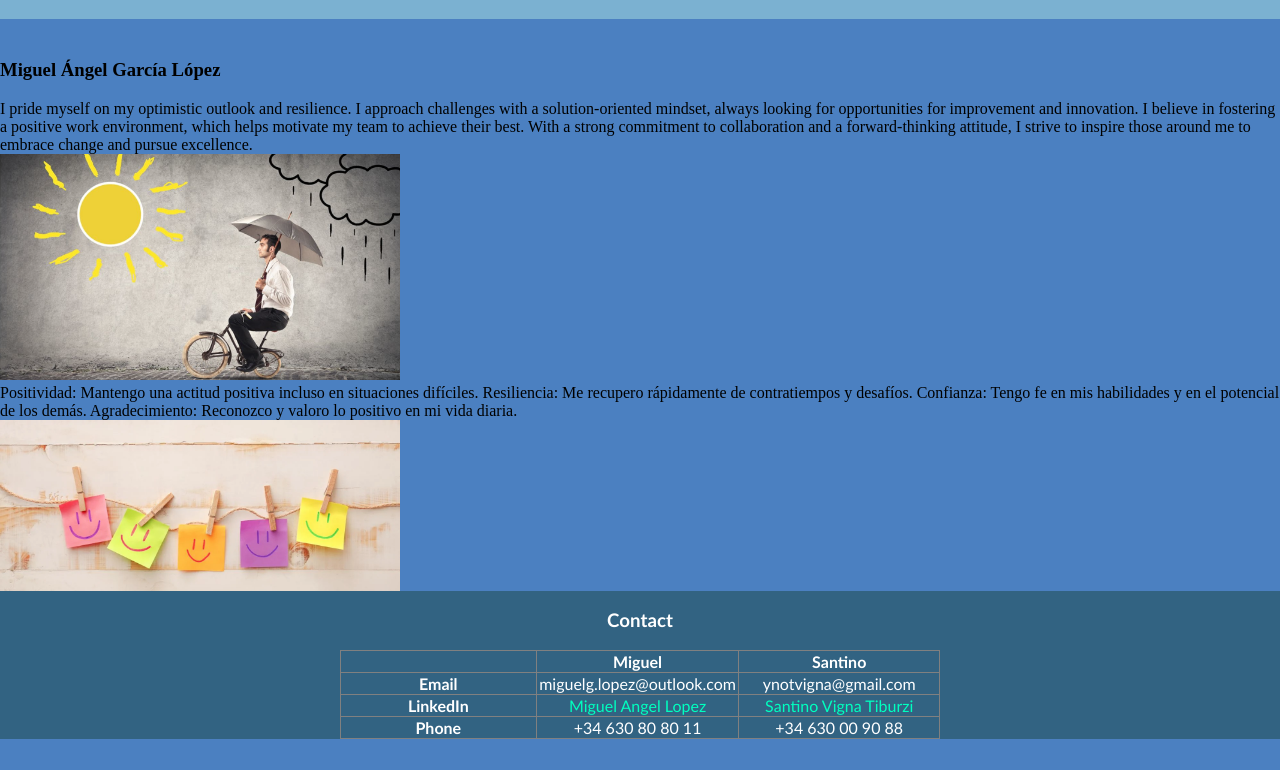
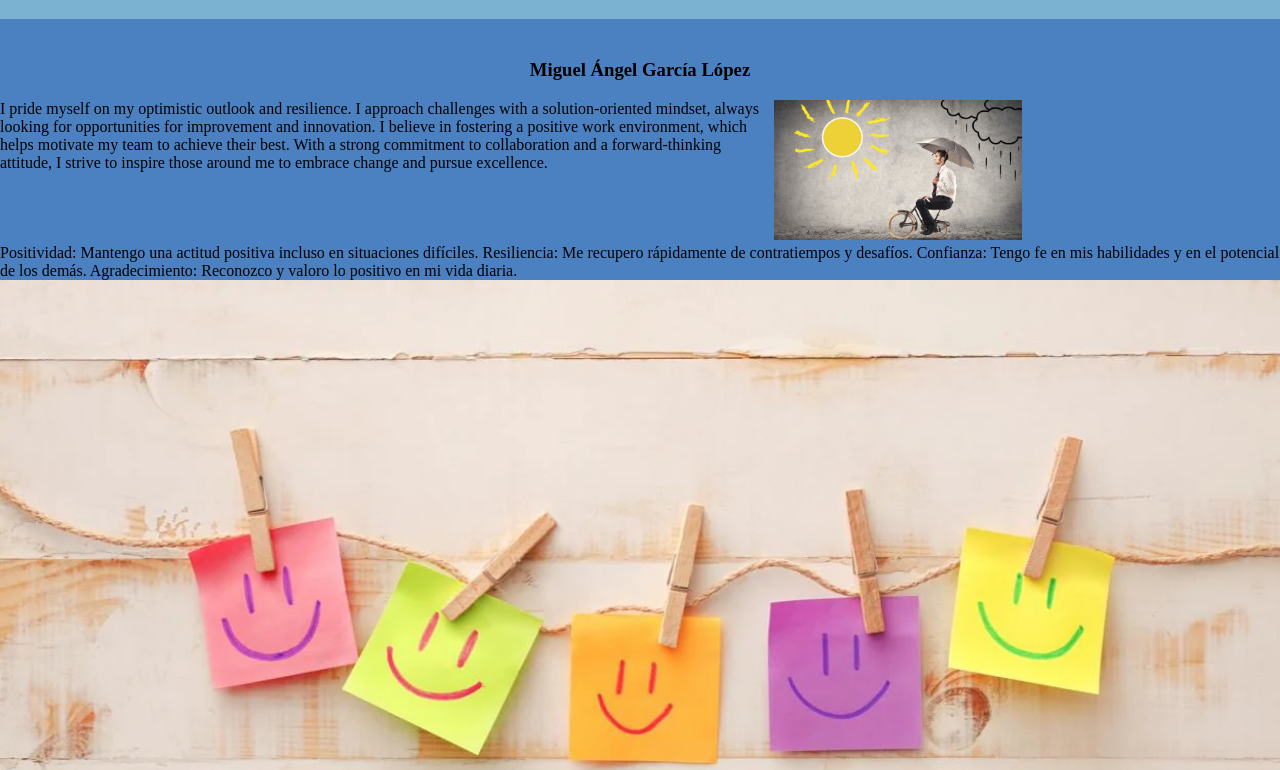
Before and after one commit to Mangel111111111/Landing-Page, a plain HTML site: page miguel.html in a window 1280 px wide. Shown: the part 61-831 px from the top of the page. Before the commit the page ends 800 px from the top, so only its background shows below. Drawn offline with Linux system fonts and the light colour scheme.

Commit message:
create grid structure

```diff
--- a/css/style.css
+++ b/css/style.css
@@ -26,7 +26,7 @@ footer {
     font-family: 'Gill Sans', 'Gill Sans MT', Calibri, 'Trebuchet MS', sans-serif;
     bottom: 0px;
     width: 100%;
-    position: absolute;
+
 }
 
 th, td {
@@ -67,9 +67,39 @@ main {
     flex-wrap: wrap;
     flex-direction: column;
 }
-.gridMiguel1{
-width: 400px;
+
+h3 {
+    text-align: center;
 }
-.grirdMiguel2{
-    width: 400px;
+
+.container1 {
+    display: grid;
+    grid-template-columns: repeat(5, 1fr);
+    grid-template-rows: 1fr;
+    row-gap: 10px;
+    column-gap: 10px;
 }
+
+.textGrid1 {
+    grid-column: 1/4;
+    grid-row: 1;
+}
+
+.textGrid2 {
+    grid-column: 3/6;
+    grid-row: 2;
+}
+
+.photoGrid1 {
+    grid-column: 4/6;
+    grid-row: 1;
+}
+
+.photoGrid2 {
+    grid-column: 1 / 2;
+    grid-row: 2;
+}
+
+img {
+    width: 100%;
+}
--- a/miguel.html
+++ b/miguel.html
@@ -23,21 +23,26 @@
         <h3>
             Miguel Ángel García López
         </h3>
-        <div>
-            <div>
-                I pride myself on my optimistic outlook and resilience. I approach challenges with a solution-oriented mindset, always looking for opportunities for improvement and innovation. I believe in fostering a positive work environment, which helps motivate my team to achieve their best. With a strong commitment to collaboration and a forward-thinking attitude, I strive to inspire those around me to embrace change and pursue excellence.
+        <div class="container1">
+            <div class="textGrid1">
+                I pride myself on my optimistic outlook and resilience. I approach challenges with a solution-oriented mindset, always looking
+                for opportunities for improvement and innovation. I believe in fostering a positive work environment, which helps motivate my team
+                to achieve their best. With a strong commitment to collaboration and a forward-thinking attitude, I strive to inspire those around me
+                to embrace change and pursue excellence.
             </div>
             <div>
-                <img class="gridMiguel1" src="img/photo/optimisticPerson.png" alt="A very optimistic person">
+                <img class="photoGrid1" src="img/photo/optimisticPerson.png" alt="A very optimistic person">
             </div>
-            <div>
+        </div>
+        <div>
+            <div class="textGrid2">
                 Positividad: Mantengo una actitud positiva incluso en situaciones difíciles.
                 Resiliencia: Me recupero rápidamente de contratiempos y desafíos.
                 Confianza: Tengo fe en mis habilidades y en el potencial de los demás.
                 Agradecimiento: Reconozco y valoro lo positivo en mi vida diaria.
             </div>
             <div>
-                <img class="grirdMiguel2" src="img/photo/paper.png" alt="a bunch of colurfull papers with smiles">
+                <img src="img/photo/paper.png" alt="a bunch of colurfull papers with smiles" class="photoGrid2">
             </div>
         </div>
     </main>
```
